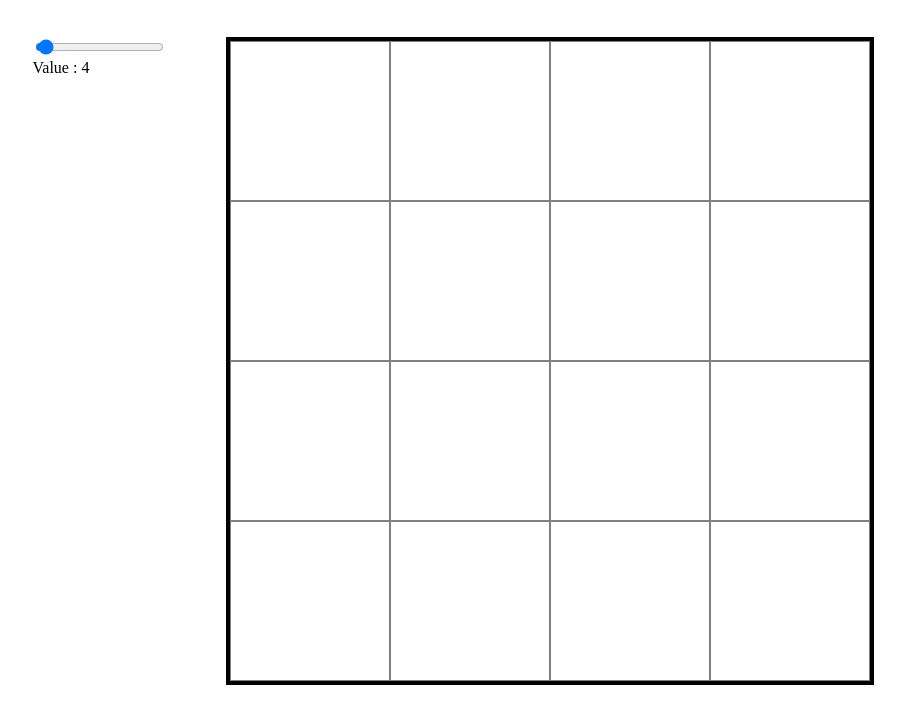
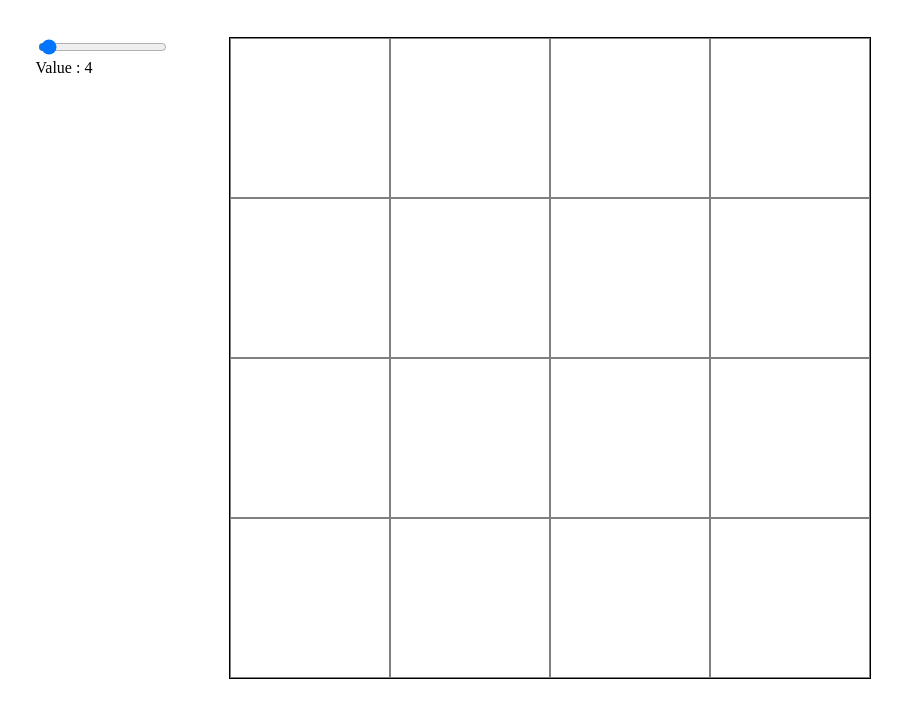
Before and after one commit to Rana1019/odin-etch-a-sketch, a plain HTML site: page index.html in a window 1280 px wide. Shown: the part 103-826 px from the top of the page, without its empty margins (187-1092 px from the left). Drawn offline with Linux system fonts and the light colour scheme.

Commit message:
minor css change

```diff
--- a/style.css
+++ b/style.css
@@ -32,7 +32,7 @@ body
     flex-wrap: wrap;
 
     justify-content: start;
-    border: 4px black solid;
+    border: .2px black solid;
     align-items: flex-start;
 
 
```
Also changed, not shown: 1 other file.
